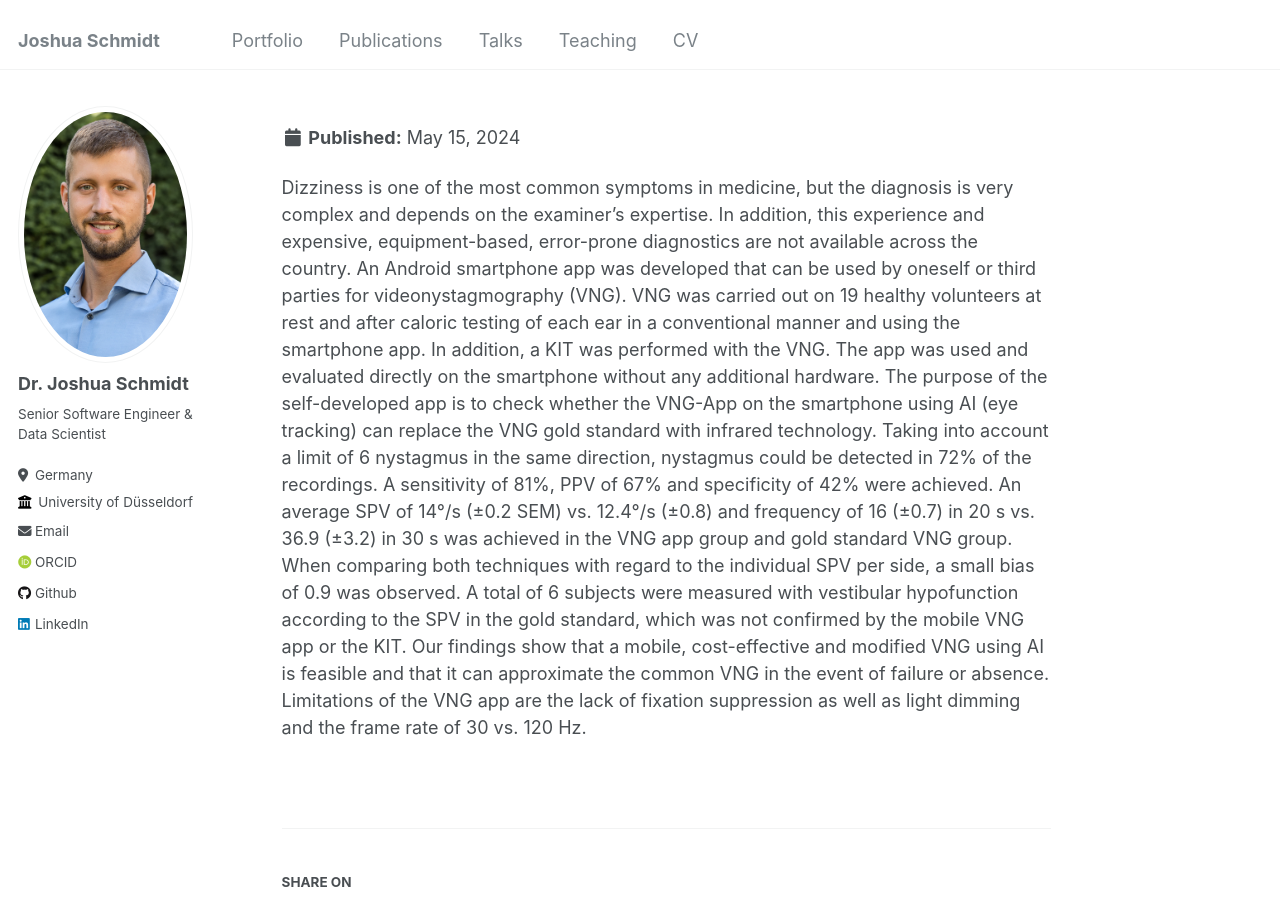
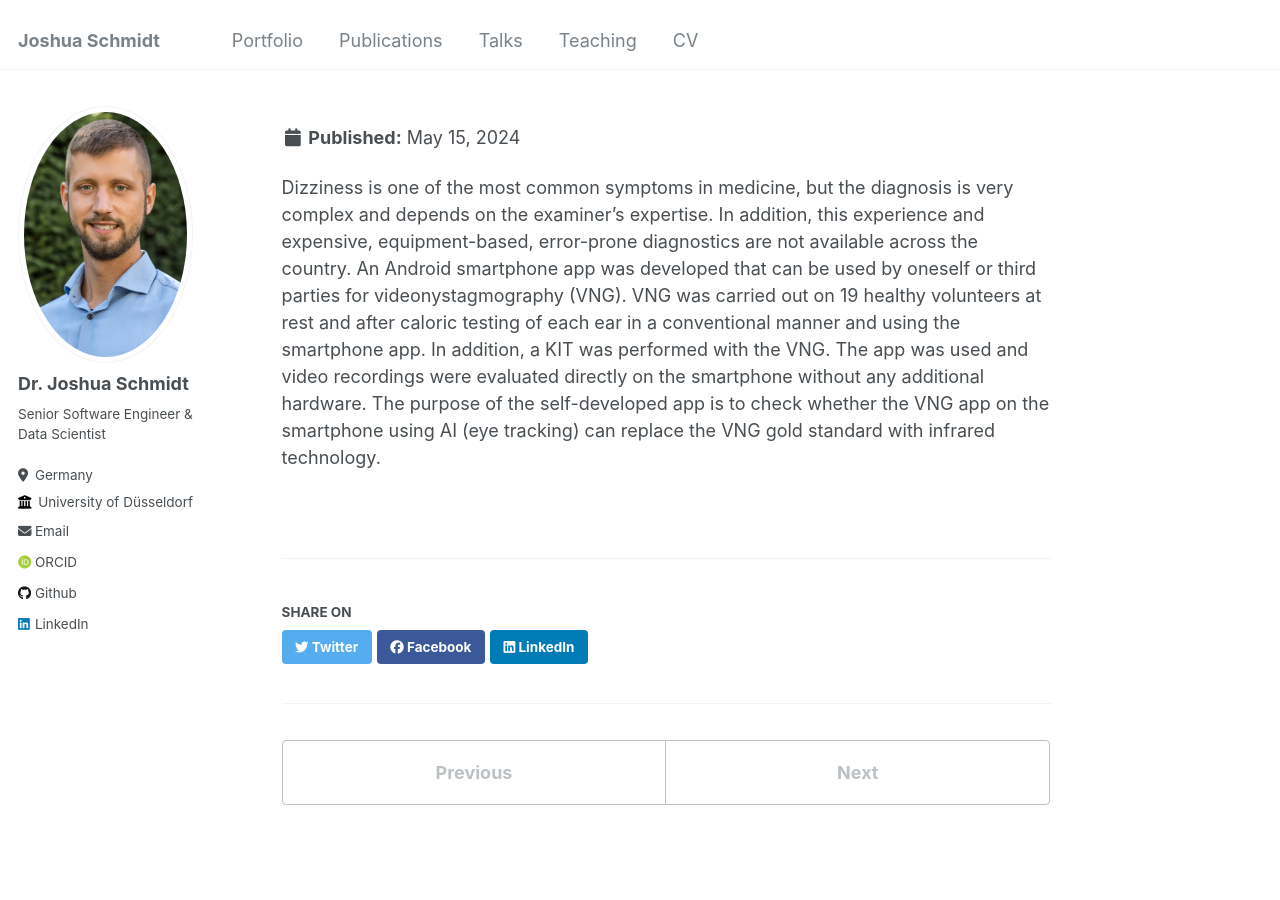
Before and after one commit to Joshua27/joshua27.github.io, a Jekyll site: the page built from _publications/vertigo-replace-vng.md, in a window 1280 px wide and 900 px high. Built offline with Jekyll 4.4.1, drawn with Linux system fonts in a browser that asks for light colours; some web fonts are replaced.

Commit message:
adapt text

```diff
--- a/_publications/vertigo-replace-vng.md
+++ b/_publications/vertigo-replace-vng.md
@@ -6,10 +6,8 @@ excerpt: 'Dizziness is one of the most common symptoms in medicine, but the diag
 date: 2024-04-19
 venue: 'Laryngo-Rhino-Otologie'
 paperurl: 'https://www.thieme-connect.de/products/ejournals/abstract/10.1055/s-0044-1784589'
-citation: 'Sophia Reinhardt, Joshua Schmidt, Jonas Schneider, Elena Schulte, Michael Leuschel, Christiane Schüle and Jörg Schipper. (2023). &quot;Can a smartphone app with AI replace the VNG in caloric testing?&quot; <i>Laryngo-Rhino-Otologie 103, 95th Annual Meeting German Society of Oto-Rhino-Laryngology, Head and Neck Surgery e. V.</i>.'
+citation: 'Sophia Reinhardt, Joshua Schmidt, Jonas Schneider, Elena Schulte, Michael Leuschel, Christiane Schüle and Jörg Schipper. (2023). &quot;Can a smartphone app with AI replace the VNG in caloric testing?&quot; <i>Laryngo-Rhino-Otologie 103, 95th Annual Meeting German Society of Oto-Rhino-Laryngology, Head and Neck Surgery e. V., Bonn</i>.'
 ---
 
 Dizziness is one of the most common symptoms in medicine, but the diagnosis is very complex and depends on the examiner's expertise. In addition, this experience and expensive, equipment-based, error-prone diagnostics are not available across the country.
-An Android smartphone app was developed that can be used by oneself or third parties for videonystagmography (VNG). VNG was carried out on 19 healthy volunteers at rest and after caloric testing of each ear in a conventional manner and using the smartphone app. In addition, a KIT was performed with the VNG. The app was used and evaluated directly on the smartphone without any additional hardware. The purpose of the self-developed app is to check whether the VNG-App on the smartphone using AI (eye tracking) can replace the VNG gold standard with infrared technology.
-Taking into account a limit of 6 nystagmus in the same direction, nystagmus could be detected in 72% of the recordings. A sensitivity of 81%, PPV of 67% and specificity of 42% were achieved. An average SPV of 14°/s (±0.2 SEM) vs. 12.4°/s (±0.8) and frequency of 16 (±0.7) in 20 s vs. 36.9 (±3.2) in 30 s was achieved in the VNG app group and gold standard VNG group. When comparing both techniques with regard to the individual SPV per side, a small bias of 0.9 was observed. A total of 6 subjects were measured with vestibular hypofunction according to the SPV in the gold standard, which was not confirmed by the mobile VNG app or the KIT.
-Our findings show that a mobile, cost-effective and modified VNG using AI is feasible and that it can approximate the common VNG in the event of failure or absence. Limitations of the VNG app are the lack of fixation suppression as well as light dimming and the frame rate of 30 vs. 120 Hz.
+An Android smartphone app was developed that can be used by oneself or third parties for videonystagmography (VNG). VNG was carried out on 19 healthy volunteers at rest and after caloric testing of each ear in a conventional manner and using the smartphone app. In addition, a KIT was performed with the VNG. The app was used and video recordings were evaluated directly on the smartphone without any additional hardware. The purpose of the self-developed app is to check whether the VNG app on the smartphone using AI (eye tracking) can replace the VNG gold standard with infrared technology.
```
